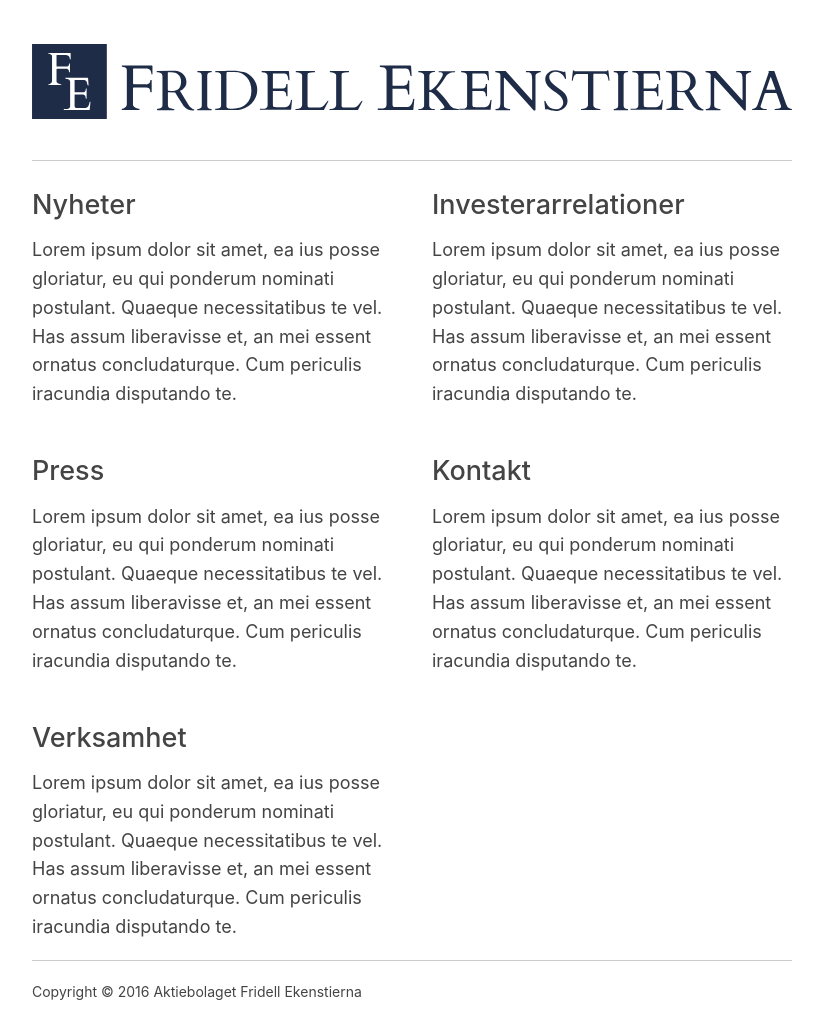
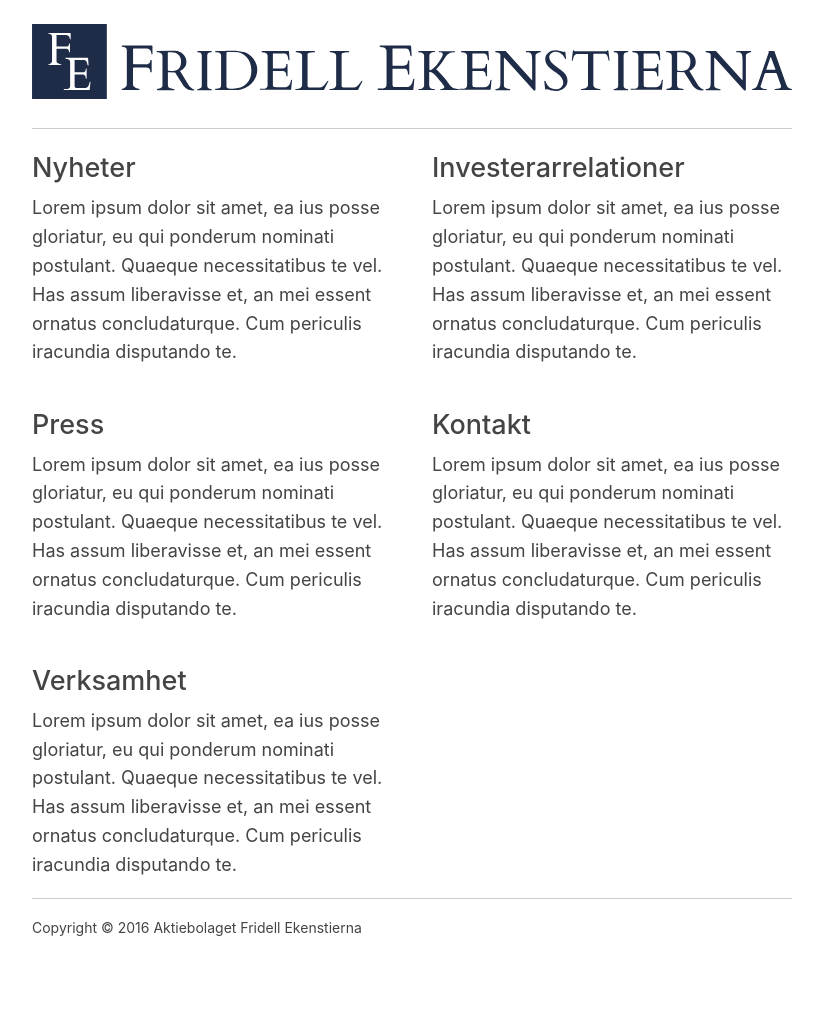
Before and after one commit to gustavfridell/Fridell-Ekenstierna, a plain HTML site: page index.html in a window 1280 px wide. Shown: the whole page, without its empty margins (228-1050 px from the left). After the commit the page ends 956 px from the top, so only its background shows below. Drawn offline with Linux system fonts and the light colour scheme.

Commit message:
prefix css

```diff
--- a/style.css
+++ b/style.css
@@ -8,13 +8,17 @@
 
 body {
     margin: 0 auto;
-    height: inherit;
+    min-height: 100%;
     max-width: 800px;
-    line-height: 1.6;
     font-size: 18px;
     color: #444;
-    padding: 20px;
+    padding: 0 20px;
+    display: -webkit-box;
+    display: -ms-flexbox;
     display: flex;
+    -webkit-box-orient: vertical;
+    -webkit-box-direction: normal;
+    -ms-flex-direction: column;
     flex-direction: column;
 }
 
@@ -32,9 +36,17 @@
     font-size: 14px;
 }
 
+h1 {
+    line-height: 1;
+}
+
 h2 {
     margin-bottom: 10px;
     font-weight: 500;
+}
+
+p {
+    line-height: 1.6;
 }
 
 h2 + p {
@@ -42,6 +54,8 @@
 }
 
 main {
+    -webkit-box-flex: 1;
+    -ms-flex: 1;
     flex: 1;
 }
 
```
